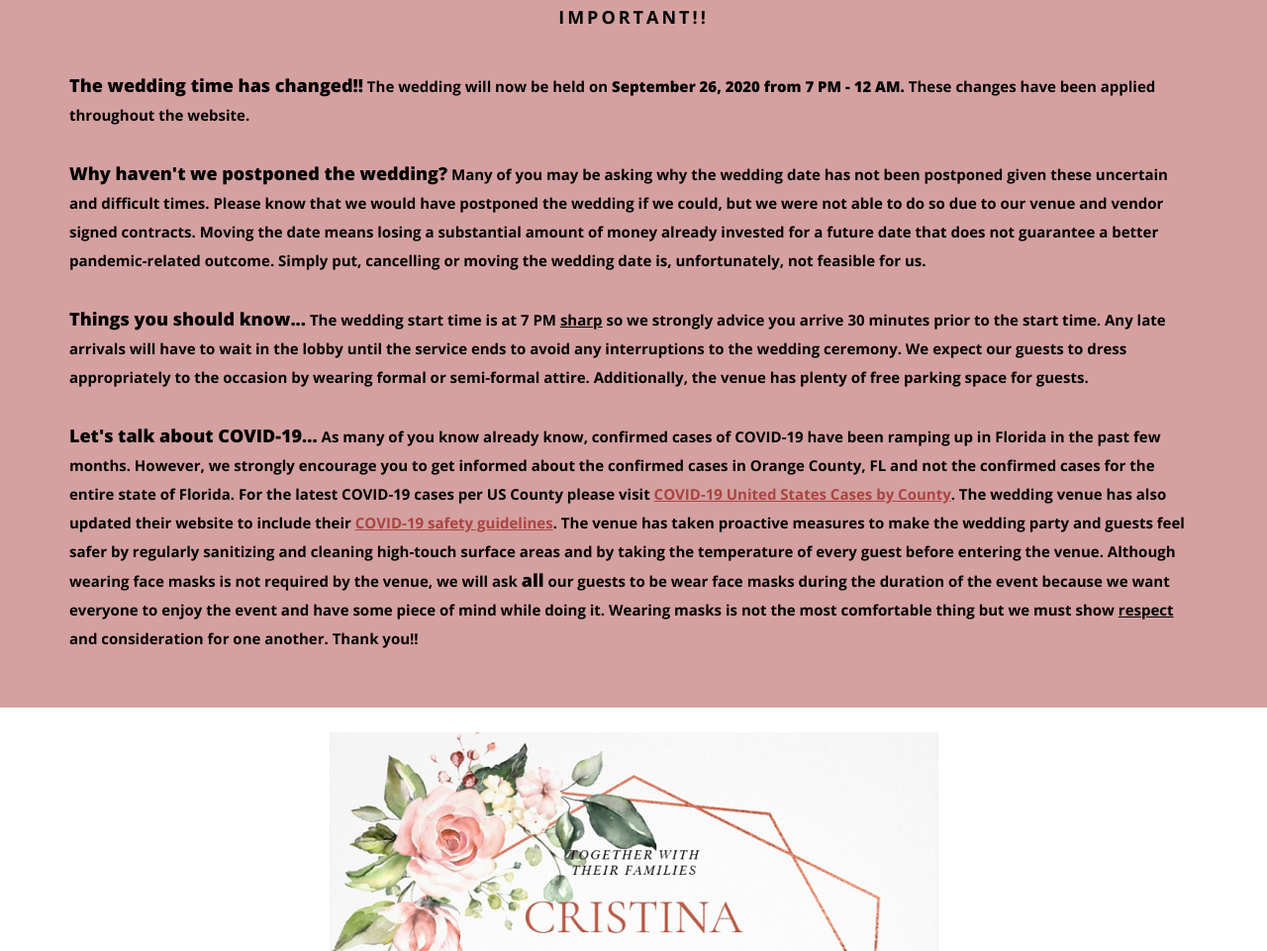
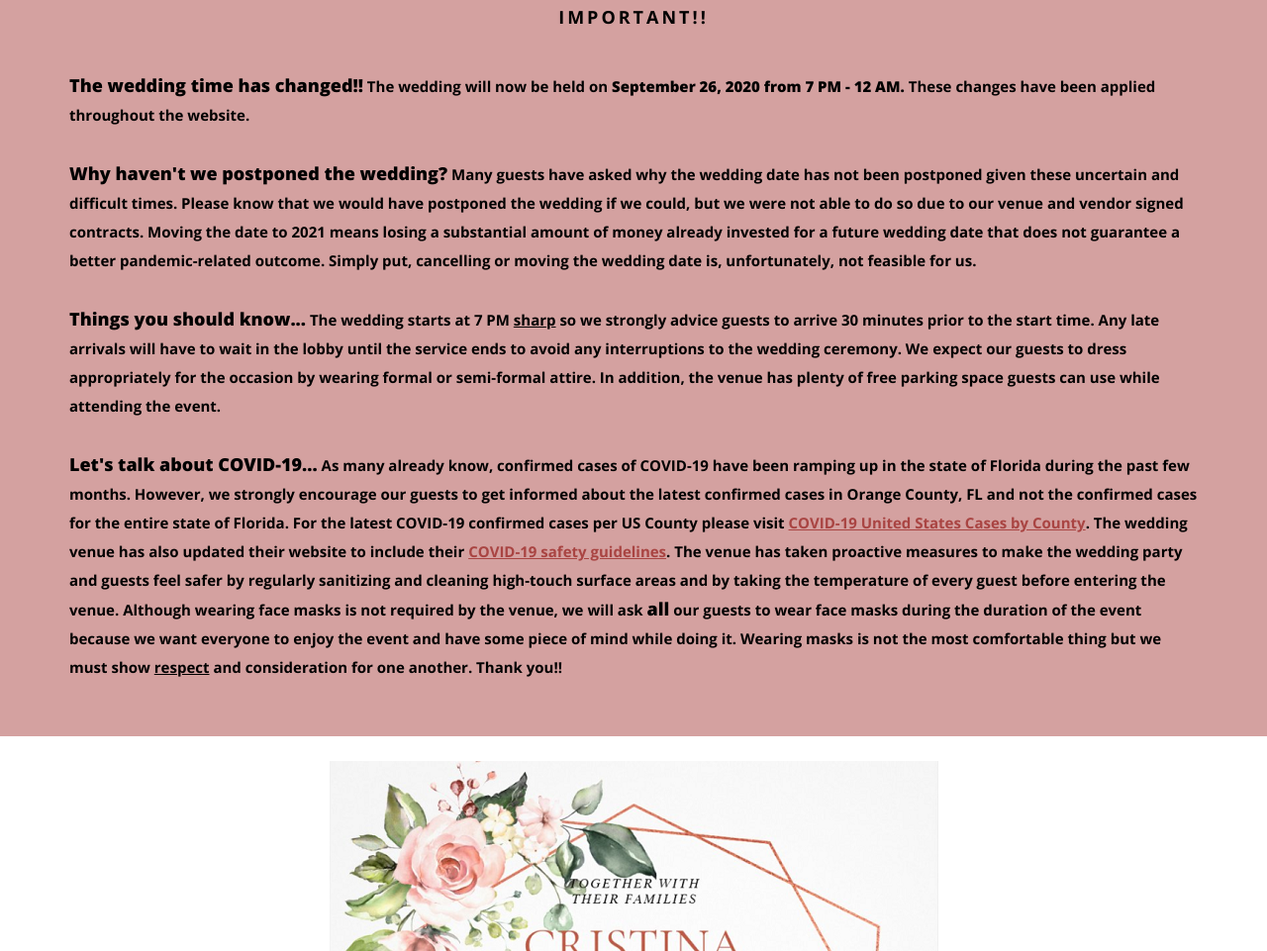
Before and after one commit to rotsen91/rotsen91.github.io, a website: page index.html in a window 1280 px wide. Shown: the part 792-1753 px from the top of the page at 99% size. Drawn offline with nearby package versions, Linux system fonts and the light colour scheme; some packages are replaced by stand-ins of ours; a script that the page names is missing; files whose address does not match are found by name.

Commit message:
Misc changes

```diff
--- a/index.html
+++ b/index.html
@@ -118,19 +118,19 @@
                 <div class="container">
                     <p style="color: black; font-weight: 650;"><span style="font-weight: 800; font-size: large;">The wedding time has changed!!</span> The wedding will now be held on <span style="font-weight: 900;">September 26, 2020 from 7 PM - 12 AM.</span>
                         These changes have been applied throughout the website.</p>
-                    <p style="color: black; font-weight: 650;"><span style="font-weight: 800; font-size: large;">Why haven't we postponed the wedding?</span> Many of you may be asking why the wedding date has not been postponed given these uncertain and difficult times.
-                        Please know that we would have postponed the wedding if we could, but we were not able to do so due to our venue and vendor signed contracts. Moving the date
-                        means losing a substantial amount of money already invested for a future date that does not guarantee a better pandemic-related outcome. Simply put, cancelling or moving the wedding date is, unfortunately, not feasible for us.</p>
-                    <p style="color: black; font-weight: 650;"><span style="font-weight: 800; font-size: large;">Things you should know...</span> The wedding start time is at 7 PM <span style="text-decoration: underline">sharp</span>
-                        so we strongly advice you arrive 30 minutes prior to the start time. Any late arrivals will have to wait in the lobby until the service ends to avoid any
-                        interruptions to the wedding ceremony. We expect our guests to dress appropriately to the occasion by wearing formal or semi-formal attire. Additionally, the venue has plenty of free parking space for guests.
+                    <p style="color: black; font-weight: 650;"><span style="font-weight: 800; font-size: large;">Why haven't we postponed the wedding?</span> Many guests have asked why the wedding date has not been postponed given these uncertain and difficult times.
+                        Please know that we would have postponed the wedding if we could, but we were not able to do so due to our venue and vendor signed contracts. Moving the date to 2021
+                        means losing a substantial amount of money already invested for a future wedding date that does not guarantee a better pandemic-related outcome. Simply put, cancelling or moving the wedding date is, unfortunately, not feasible for us.</p>
+                    <p style="color: black; font-weight: 650;"><span style="font-weight: 800; font-size: large;">Things you should know...</span> The wedding starts at 7 PM <span style="text-decoration: underline">sharp</span>
+                        so we strongly advice guests to arrive 30 minutes prior to the start time. Any late arrivals will have to wait in the lobby until the service ends to avoid any
+                        interruptions to the wedding ceremony. We expect our guests to dress appropriately for the occasion by wearing formal or semi-formal attire. In addition, the venue has plenty of free parking space guests can use while attending the event.
                     </p>
-                    <p style="color: black; font-weight: 650;"><span style="font-weight: 800; font-size: large;">Let's talk about COVID-19...</span> As many of you know already know,
-                    confirmed cases of COVID-19 have been ramping up in Florida in the past few months. However, we strongly encourage you to get informed about the confirmed cases in Orange County, FL and not the confirmed cases for the entire state of Florida.
-                    For the latest COVID-19 cases per US County please visit <a href="https://coronavirus.jhu.edu/us-map" target="_blank" style="color: #a94442; text-decoration: underline">COVID-19 United States Cases by County</a>.
+                    <p style="color: black; font-weight: 650;"><span style="font-weight: 800; font-size: large;">Let's talk about COVID-19...</span> As many already know,
+                    confirmed cases of COVID-19 have been ramping up in the state of Florida during the past few months. However, we strongly encourage our guests to get informed about the latest confirmed cases in Orange County, FL and not the confirmed cases for the entire state of Florida.
+                    For the latest COVID-19 confirmed cases per US County please visit <a href="https://coronavirus.jhu.edu/us-map" target="_blank" style="color: #a94442; text-decoration: underline">COVID-19 United States Cases by County</a>.
                     The wedding venue has also updated their website to include their <a href="https://www.crystalballroomatveranda.com/post/safety-at-your-wedding-venue?fbclid=IwAR1DX_z2uNiizhvnG7TjDu6_Y21PltjBvNXO0A_886sXTmVhB_NICsNUpjo" target="_blank" style="color: #a94442; text-decoration: underline">COVID-19 safety guidelines</a>.
                     The venue has taken proactive measures to make the wedding party and guests feel safer by regularly sanitizing and cleaning high-touch surface areas and by taking the temperature of every guest before entering the venue. Although wearing face masks is not required by the venue, we
-                    will ask <span style="font-weight: 900; font-size: large;">all</span> our guests to be wear face masks during the duration of the event because we want everyone to enjoy the event and have some piece of mind while doing it. Wearing masks is not the most comfortable thing but we must show <span style="text-decoration: underline">respect</span> and consideration
+                    will ask <span style="font-weight: 900; font-size: large;">all</span> our guests to wear face masks during the duration of the event because we want everyone to enjoy the event and have some piece of mind while doing it. Wearing masks is not the most comfortable thing but we must show <span style="text-decoration: underline">respect</span> and consideration
                     for one another. Thank you!!</p>
                 </div>
             </div>
```
